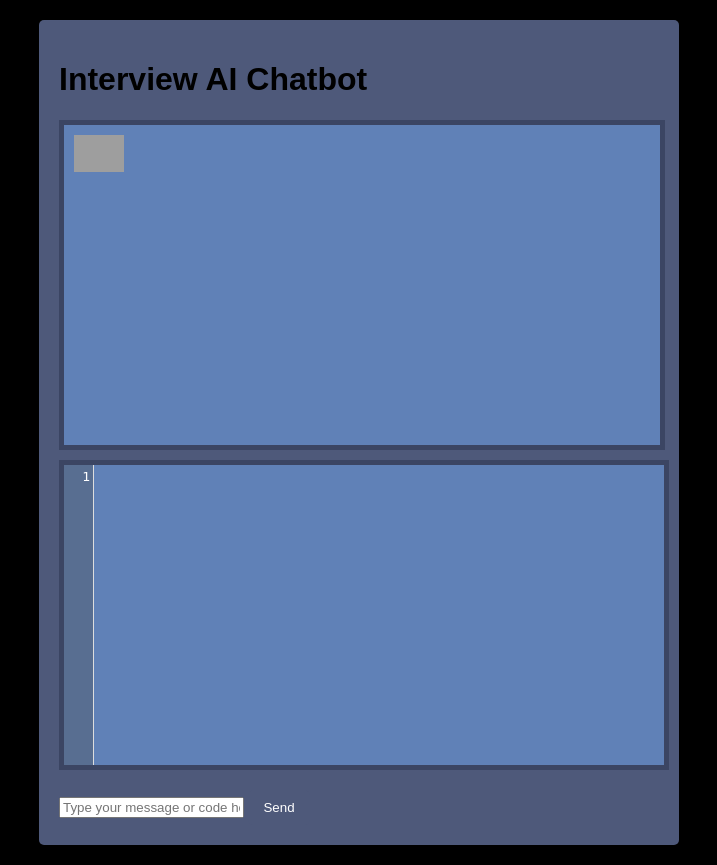
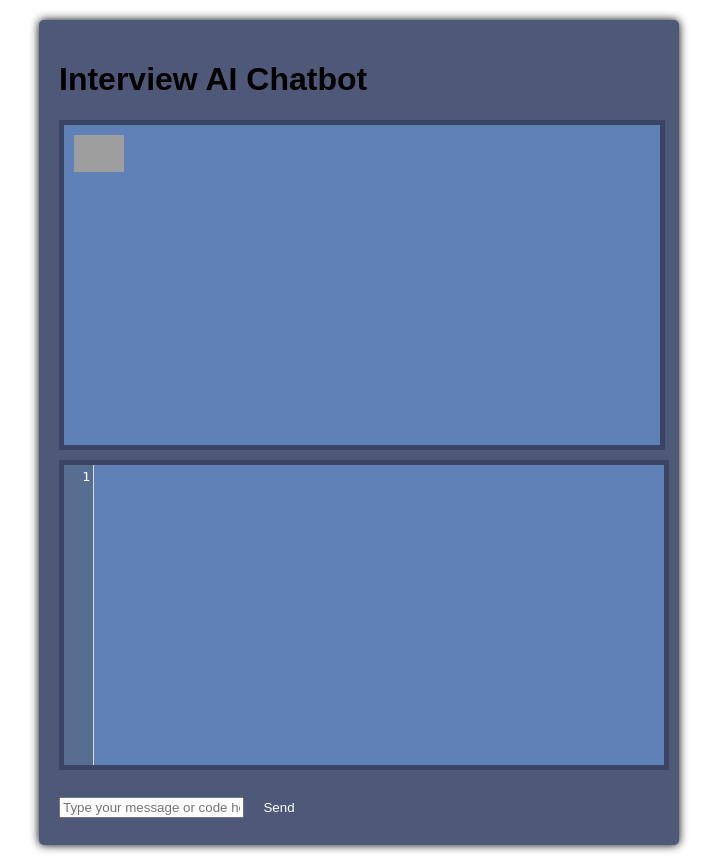
Before and after one commit to j0shuasalinas/Interview-AI-Proj, a Flask app: page / in a window 1280 px wide. Shown: the whole page, without its empty margins (281-998 px from the left). Run offline with Flask 3, Linux system fonts and the light colour scheme; grey boxes are pictures that could not be loaded.

Commit message:
Try again

```diff
--- a/static/style.css
+++ b/static/style.css
@@ -1,6 +1,6 @@
 body {
     font-family: Arial, sans-serif;
-    background-color: #000000;
+    background-color: white;
     margin: 0;
     padding: 20px;
 }
```
